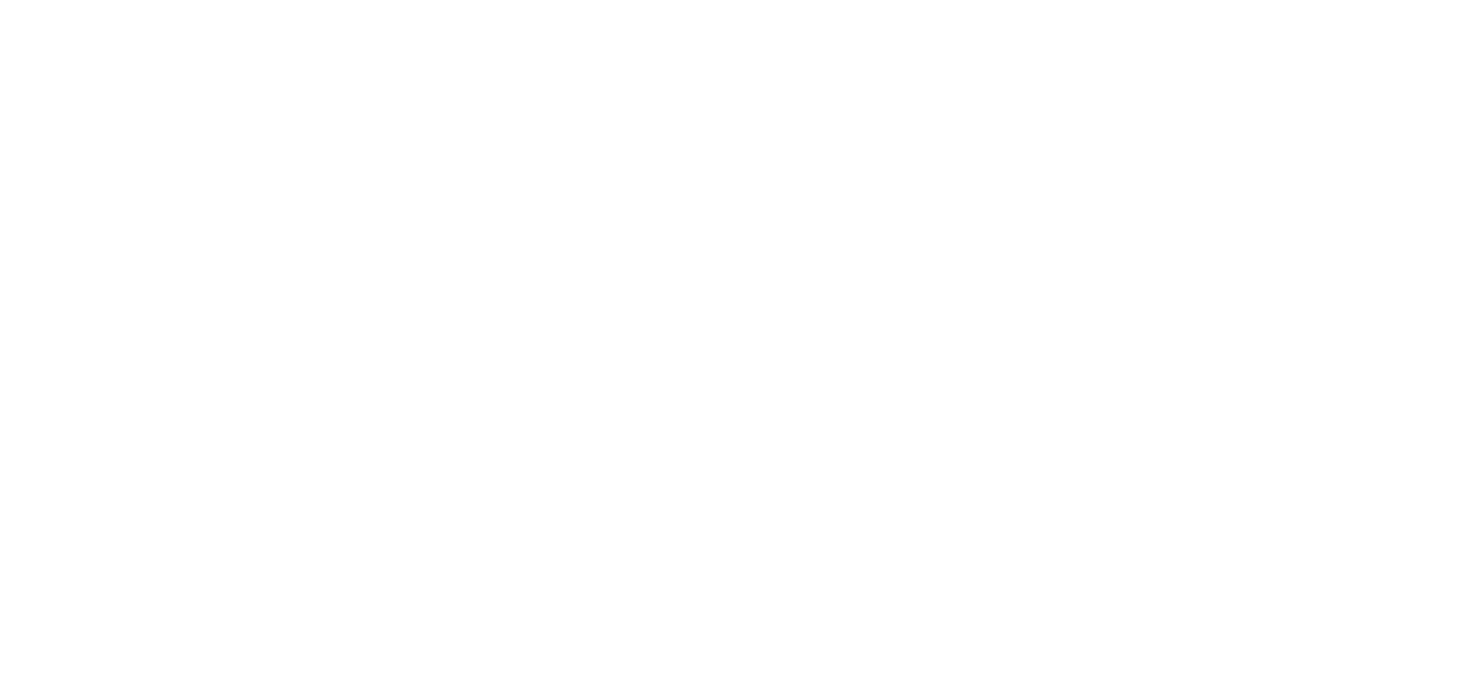
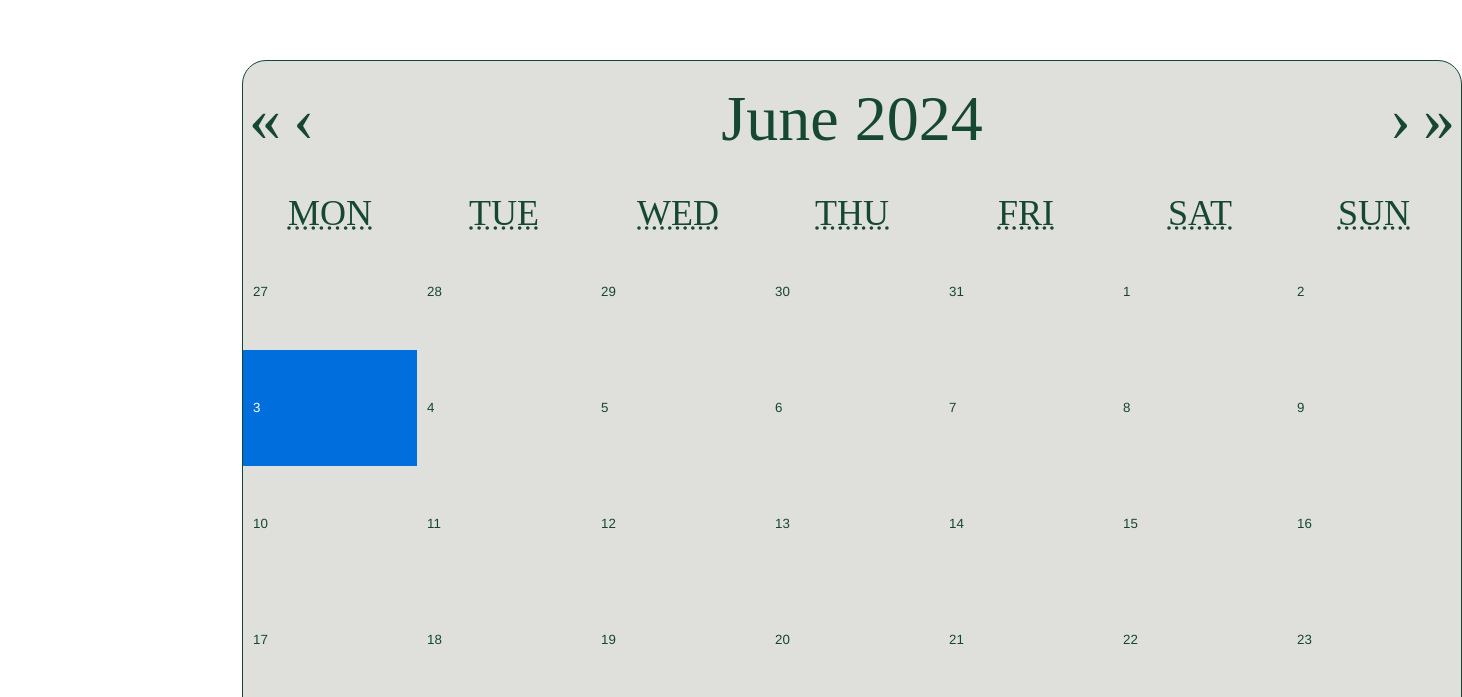
Before and after one commit to KevinBeltran23/csc307_154734, a React (Vite) app in the folder packages/react-frontend/: page /Monthly in a window 1280 px wide. Before the commit this address had no page. Shown: the part 103-800 px from the top of the page, 1462 px wide, since content can reach past the window. Built offline with nearby package versions, Linux system fonts and the light colour scheme.

Commit message:
calendar, css

```diff
--- a/package.json
+++ b/package.json
@@ -19,6 +19,7 @@
     "concurrently": "^8.2.2",
     "mongoose": "^8.3.2",
     "prettier": "^3.2.5",
+    "react-calendar": "^5.0.0",
     "router-dom": "^2.2.11"
   }
 }
--- a/packages/react-frontend/src/components/Monthly.css
+++ b/packages/react-frontend/src/components/Monthly.css
@@ -0,0 +1,225 @@
+/* Monthly Calendar Layout */
+/*.monthly-calendar {
+    width: 1218px;
+    height: 754px;
+    flex-shrink: 0;
+    position: absolute;
+    left: 242px;
+    top: 163px;
+    border-radius: 24px;
+    border: 1px solid var(--Poly-Green, #154734);
+    background: var(--gray, #DFDFDB);
+} */
+
+/* Number Placeholder */
+/* .number-placeholder {
+    width: 25px;
+    height: 25px;
+    flex-shrink: 0;
+    background: #777;
+} */
+
+/* Vertical Line */
+/* .vertical-line {
+    width: 2px;
+    height: 754.001px;
+    background: var(--Poly-Green, #154734);
+} */
+
+/* Horizontal Line */
+/* .horizontal-line {
+    width: 1215.002px;
+    height: 2px;
+} */
+
+/* Side Bar */
+/* .sidebar {
+    width: 152px;
+    height: 456px;
+    flex-shrink: 0;
+    fill: var(--gray, #DFDFDB);
+    stroke-width: 4px;
+    stroke: var(--Poly-Green, #154734);
+} */
+
+.react-calendar {
+    width: 1218px;
+    height: 754px;
+    flex-shrink: 0;
+    position: absolute;
+    left: 242px;
+    top: 163px;
+    border-radius: 24px;
+    border: 1px solid var(--Poly-Green, #154734);
+    background: var(--gray, #DFDFDB);
+    font-family: "Josefin Slab", "Helvetica", sans-serif;
+    line-height: 1.125em;
+  }
+
+  /*.react-calendar--doubleView {
+    width: 700px;
+  }
+
+  .react-calendar--doubleView .react-calendar__viewContainer {
+    display: flex;
+    margin: -0.5em;
+  }
+
+  .react-calendar--doubleView .react-calendar__viewContainer > * {
+    width: 50%;
+    margin: 0.5em;
+  }
+
+  .react-calendar,
+  .react-calendar *,
+  .react-calendar *:before,
+  .react-calendar *:after {
+    -moz-box-sizing: border-box;
+    -webkit-box-sizing: border-box;
+    box-sizing: border-box;
+  } */
+
+  .react-calendar button {
+    margin: 0;
+    border: 0;
+    outline: none;
+
+  }
+
+  .react-calendar button:enabled:hover {
+    cursor: pointer;
+  }
+
+  .react-calendar__navigation {
+    display: flex;
+    margin-bottom: 1em;
+  }
+
+  .react-calendar__navigation button {
+    min-height: 115px;
+    background: none;
+    color: var(--Poly-Green, #154734);
+    text-align: center;
+    font-family: "Josefin Sans";
+    font-size: 64px;
+    font-style: normal;
+    font-weight: 400;
+    line-height: normal;
+  }
+
+  .react-calendar__navigation button:disabled {
+    background-color: #f0f0f0;
+  }
+
+  .react-calendar__navigation button:enabled:hover,
+  .react-calendar__navigation button:enabled:focus {
+    background-color: #e6e6e6;
+  }
+
+  .react-calendar__month-view__weekdays {
+    /*text-align: center;
+    text-transform: uppercase;
+    font: inherit;
+    font-size: 0.75em;
+    font-weight: bold; */
+    text-transform: uppercase;
+    display: flex;
+    flex-direction: row;
+    justify-content: center;
+    color: var(--Poly-Green, #154734);
+    text-align: center;
+    font-family: "Josefin Sans";
+    font-size: 36px;
+    font-style: normal;
+    font-weight: 400;
+    line-height: normal;
+  }
+
+  /*.react-calendar__month-view__weekdays__weekday {
+    padding: 0.5em;
+  } */
+
+  /*.react-calendar__month-view__weekNumbers .react-calendar__tile {
+    display: flex;
+    align-items: center;
+    justify-content: center;
+    font: inherit;
+    font-size: 0.75em;
+    font-weight: bold;
+  } */
+
+  /*.react-calendar__month-view__days__day--weekend {
+    color: #d10000;
+  } */
+
+  .react-calendar__month-view__days__day--neighboringMonth,
+  .react-calendar__decade-view__years__year--neighboringDecade,
+  .react-calendar__century-view__decades__decade--neighboringCentury {
+    color: #757575;
+  }
+
+  .react-calendar__year-view .react-calendar__tile,
+  .react-calendar__decade-view .react-calendar__tile,
+  .react-calendar__century-view .react-calendar__tile {
+    padding: 2em 0.5em;
+  }
+
+  .react-calendar__tile {
+    max-width: 100%;
+    max-height: 100%;
+    padding: 49px 10px;
+    background: none;
+    text-align: left;
+    line-height: 16px;
+    font: inherit;
+    font-size: 0.833em;
+    color: #154734;
+  }
+
+  .react-calendar__tile:disabled {
+    background-color: #f0f0f0;
+    color: #ababab;
+  }
+
+  .react-calendar__month-view__days__day--neighboringMonth:disabled,
+  .react-calendar__decade-view__years__year--neighboringDecade:disabled,
+  .react-calendar__century-view__decades__decade--neighboringCentury:disabled {
+    color: #cdcdcd;
+  }
+
+  .react-calendar__tile:enabled:hover,
+  .react-calendar__tile:enabled:focus {
+    background-color: #e6e6e6;
+  }
+
+  .react-calendar__tile--now {
+    background: #ffff76;
+  }
+
+  .react-calendar__tile--now:enabled:hover,
+  .react-calendar__tile--now:enabled:focus {
+    background: #ffffa9;
+  }
+
+  .react-calendar__tile--hasActive {
+    background: #76baff;
+  }
+
+  .react-calendar__tile--hasActive:enabled:hover,
+  .react-calendar__tile--hasActive:enabled:focus {
+    background: #a9d4ff;
+  }
+
+  .react-calendar__tile--active {
+    background: #006edc;
+    color: white;
+  }
+
+  .react-calendar__tile--active:enabled:hover,
+  .react-calendar__tile--active:enabled:focus {
+    background: #1087ff;
+  }
+
+  .react-calendar--selectRange .react-calendar__tile--hover {
+    background-color: #e6e6e6;
+  }
--- a/packages/react-frontend/src/main.jsx
+++ b/packages/react-frontend/src/main.jsx
@@ -30,8 +30,10 @@ import React from "react";
 import { BrowserRouter as Router, Routes, Route } from 'react-router-dom';
 import { createRoot } from 'react-dom/client';
 import Login from "./pages/Login";
+import Monthly from "./pages/Monthly";
 import "./components/Login.css";
 import ToDo from "./pages/ToDo";
+import "./components/Monthly.css"
 
 // Create the container
 const container = document.getElementById("root");
@@ -46,6 +48,7 @@ root.render(
       <Routes>
         <Route path="/" element={<Login/>} />
         <Route path="/ToDo" element={<ToDo/>} />
+        <Route path="/Monthly" element={<Monthly/>} />
       </Routes>
     </div>
   </Router>
--- a/packages/react-frontend/src/pages/Monthly.jsx
+++ b/packages/react-frontend/src/pages/Monthly.jsx
@@ -1,39 +1,18 @@
 // src/pages/Monthly.jsx
-import React from "react";
+import React, { useState } from 'react';
+import Calendar from 'react-calendar';
 
-const Monthly = () => {
+function Monthly() {
+  const [value, setValue] = useState(new Date());
+
+  function onChange(nextValue) {
+    setValue(nextValue);
+  }
   return (
-    <div className="position-relative">
-      {/* Main Box */}
-      <div className="main-box"></div>
-
-      {/* Username Box */}
-      <div className="username-box"></div>
-
-      {/* Password Box */}
-      <div className="password-box"></div>
-
-      {/* Login Box */}
-      <div className="login-box"></div>
-
-      {/* Gold Box */}
-      <div className="gold-box"></div>
-
-      {/* Text elements */}
-      <div className="text-elements">
-        {/* #154734 */}
-        <div className="poly-planner">Poly Planner</div>
-
-        {/* Username */}
-        <div className="username">Username</div>
-
-        {/* Password */}
-        <div className="password">Password</div>
-
-        {/* Login */}
-        <div className="login">Login</div>
-      </div>
-    </div>
+    <Calendar
+      onChange={onChange}
+      value={value}
+    />
   );
 };
 
```
Also changed, not shown: 1 other file (tests, documents, lock files or other folders).
